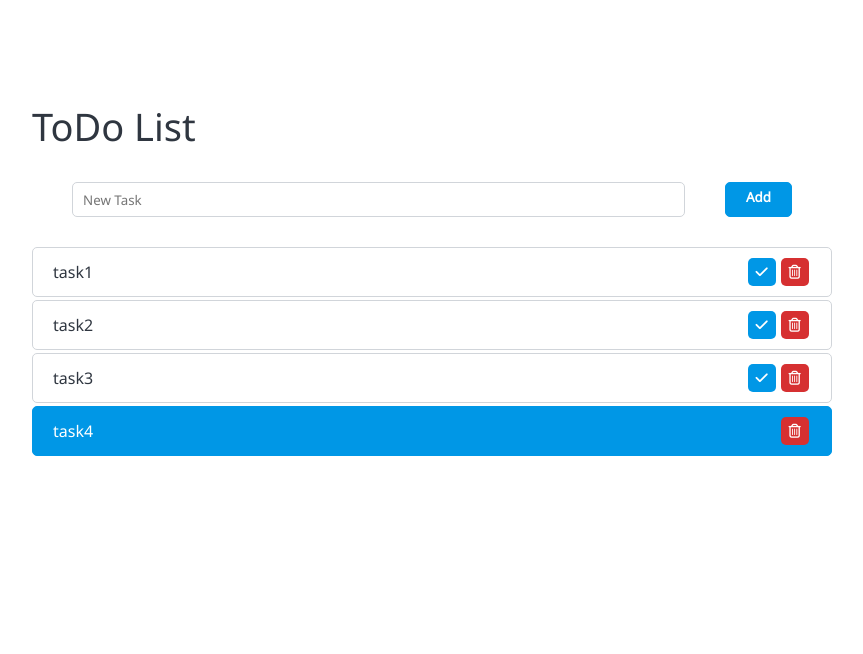
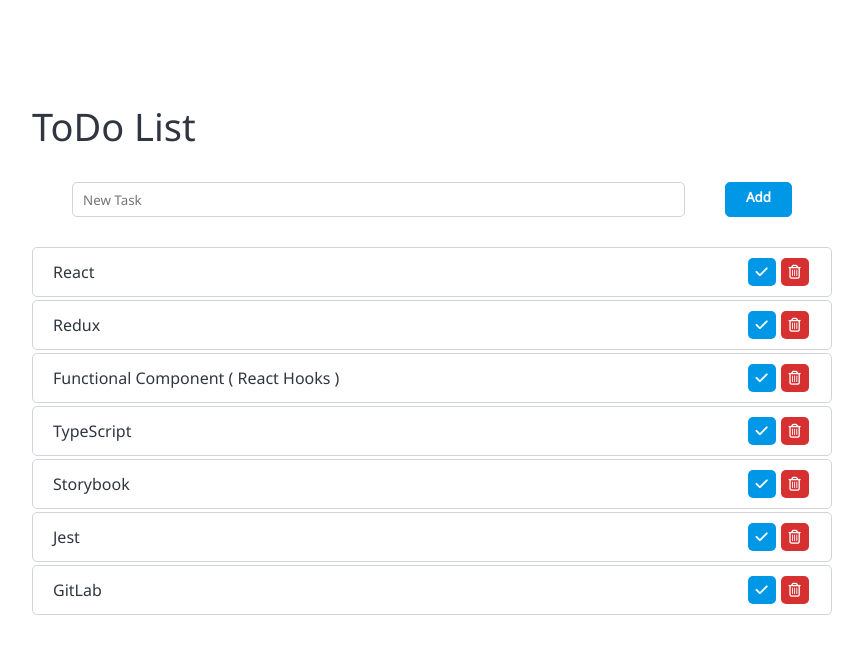
Before and after one commit to Jeon-Seung-Min/React-Todo-List-Class-Components, a React (Create React App) app: page / in a window 1280 px wide. Shown: the top 654 px of the page, without its empty margins (208-1071 px from the left). Built offline with nearby package versions, Linux system fonts and the light colour scheme.

Commit message:
code update

```diff
--- a/src/Components/Section/AddCtrl.js
+++ b/src/Components/Section/AddCtrl.js
@@ -5,7 +5,7 @@
   constructor(props) {
     console.log('AddCtrl constructor');
     super(props);
-    this.state = {a:10};
+    this.state = {};
   }
 
   shouldComponentUpdate(props, state) {
--- a/src/Components/Section/TodoList.js
+++ b/src/Components/Section/TodoList.js
@@ -1,5 +1,4 @@
 import React from 'react';
-
 import './TodoList.css';
 
 class TodoList extends React.Component {
@@ -22,14 +21,14 @@
       if(todo.done) {
         return (
           <li key={todo.index} className="item done">
-            <span className="task">{todo.task+todo.index}</span>
+            <span className="task">{todo.task}</span>
             <span className="btn delete"><i className="far fa-trash-alt" /></span>
           </li>
         );
       } else {
         return (
           <li key={todo.index} className="item">
-            <span className="task">{todo.task+todo.index}</span>
+            <span className="task">{todo.task}</span>
             <span
               className="btn done"
               onClick={
--- a/src/Components/Section/index.js
+++ b/src/Components/Section/index.js
@@ -2,6 +2,7 @@
 import AddCtrl from './AddCtrl';
 import TodoList from './TodoList';
 import {todos} from '../../todos.json';
+import deepCopy from '../../deepCopy';
 import './index.css';
 
 class Section extends React.Component {
@@ -20,7 +21,7 @@
       <section>
         <AddCtrl
           addTask={(task)=>{
-            let newTodos = Array.from(this.state.todos);
+            let newTodos = deepCopy(this.state.todos);
             let newTask = {
               index: Number(this.state.lastIndex)+1,
               task: task,
@@ -37,10 +38,11 @@
         <TodoList
           todos={this.state.todos}
           doneTask={(index)=>{
-            // this.setStat
-            // this.setState({
-            //
-            // });
+            let newTodos = deepCopy(this.state.todos);
+            newTodos[index-1].done = true;
+            this.setState({
+              todos: newTodos
+            });
           }} />
       </section>
     );
--- /dev/null
+++ b/src/deepCopy.js
@@ -0,0 +1,25 @@
+const deepCopy = (obj) => {
+  // 매개변수 obj가 원시타입이면 그 값을 반환한다.
+  if(obj === null || typeof obj !== "object") return obj;
+
+  let newState = null;
+  let isArray = Array.isArray(obj);
+
+  if(isArray) {
+    newState = [];
+  } else {
+    newState = {};
+  }
+
+  Object.keys(obj).forEach((key, index, allKey)=>{
+    if(isArray) {
+      newState.push(deepCopy(obj[key]));
+    } else {
+      newState[key] = deepCopy(obj[key]);
+    }
+  });
+
+  return newState;
+};
+
+export default deepCopy;
--- a/src/todos.json
+++ b/src/todos.json
@@ -2,23 +2,38 @@
   "todos": [
     {
       "index": 1,
-      "task": "task",
+      "task": "React",
       "done": false
     },
     {
       "index": 2,
-      "task": "task",
+      "task": "Redux",
       "done": false
     },
     {
       "index": 3,
-      "task": "task",
+      "task": "Functional Component ( React Hooks )",
       "done": false
     },
     {
       "index": 4,
-      "task": "task",
-      "done": true
+      "task": "TypeScript",
+      "done": false
+    },
+    {
+      "index": 5,
+      "task": "Storybook",
+      "done": false
+    },
+    {
+      "index": 6,
+      "task": "Jest",
+      "done": false
+    },
+    {
+      "index": 7,
+      "task": "GitLab",
+      "done": false
     }
   ]
 }
```
Also changed, not shown: 1 other file (tests, documents, lock files or other folders).
